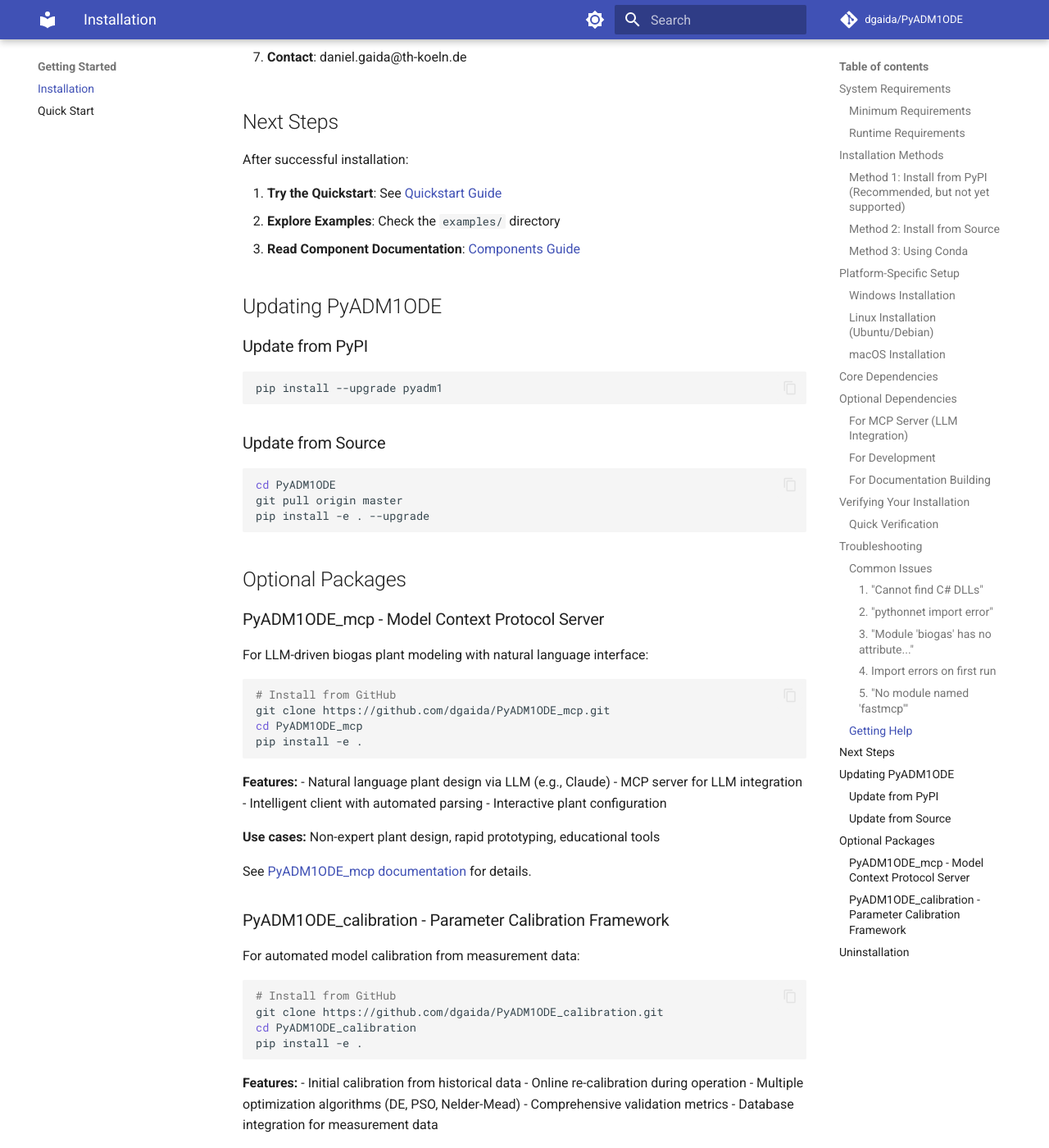
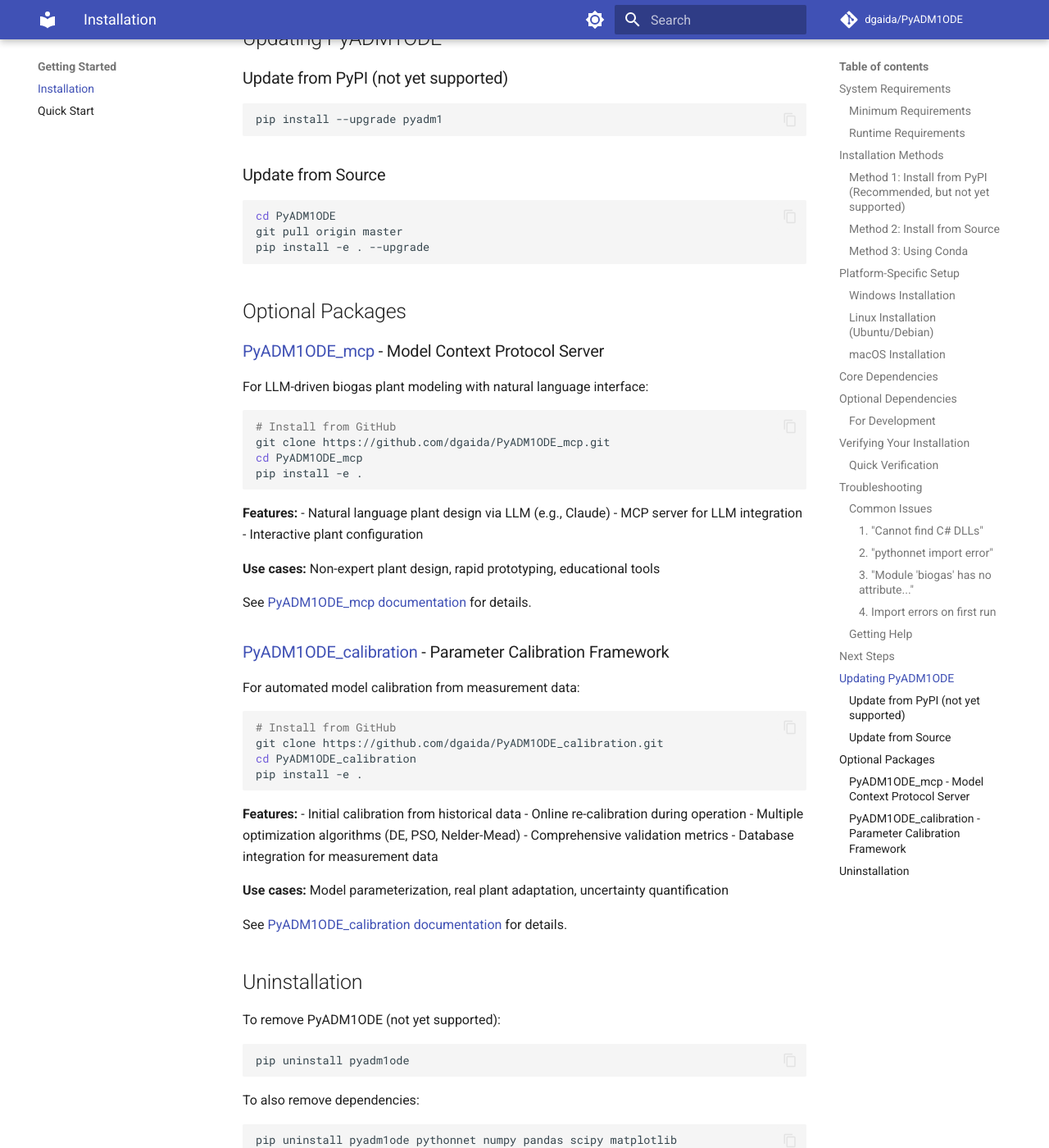
Before and after one commit to dgaida/PyADM1ODE, an MkDocs documentation site: the page built from docs/user_guide/installation.md, in a window 1280 px wide and 1400 px high, scrolled down 7119 px. Shown: the whole window at 82% size. Built offline with MkDocs 1.6.1 and Material for MkDocs 9.7.7, drawn with Linux system fonts in a browser that asks for light colours; comment, search, counter and statistics services are not loaded; some of the changed text lies outside the part shown.

Commit message:
update docs

````diff
--- a/docs/user_guide/installation.md
+++ b/docs/user_guide/installation.md
@@ -5,10 +5,10 @@
 ## System Requirements
 
 ### Minimum Requirements
-- **Python**: 3.8 or higher (3.10+ recommended, needed by [fastmcp](https://github.com/jlowin/fastmcp) package)
+- **Python**: 3.8 or higher (3.10+ recommended, needed by [fastmcp](https://github.com/jlowin/fastmcp) package, used in the optional package [PyADM1ODE_mcp](https://github.com/dgaida/PyADM1ODE_mcp))
 - **Operating System**: Windows, Linux, or macOS
-- **Memory**: 4 GB RAM minimum (8 GB recommended)
-- **Disk Space**: 500 MB for installation
+- **Memory**: 2 GB RAM minimum (4 GB recommended)
+- **Disk Space**: 10 MB for installation
 
 ### Runtime Requirements
 PyADM1ODE uses C# DLLs for substrate characterization, which requires:
@@ -63,7 +63,11 @@
 
 2. **Install PyADM1**:
    ```cmd
-   pip install pyadm1ode
+   pip install pyadm1ode  # pip not yet supported
+   # or from source:
+   git clone https://github.com/dgaida/PyADM1ODE.git
+   cd PyADM1ODE
+   pip install -e .
 
    # Windows-specific dependencies
    pip install -r requirements-windows.txt
@@ -151,20 +155,9 @@
 
 ## Optional Dependencies
 
-### For MCP Server (LLM Integration)
-```bash
-pip install fastmcp>=0.2.0
-pip install git+https://github.com/dgaida/llm_client.git
-```
-
 ### For Development
 ```bash
 pip install pytest pytest-cov black ruff mypy
-```
-
-### For Documentation Building
-```bash
-pip install sphinx sphinx-rtd-theme sphinx-autodoc-typehints
 ```
 
 ## Verifying Your Installation
@@ -305,16 +298,6 @@
 # Subsequent imports will be fast
 ```
 
-#### 5. "No module named 'fastmcp'"
-
-**Problem**: MCP server dependencies not installed.
-
-**Solution**:
-```bash
-pip install fastmcp>=0.2.0
-pip install git+https://github.com/dgaida/llm_client.git
-```
-
 ### Getting Help
 
 If you encounter issues:
@@ -333,12 +316,12 @@
 After successful installation:
 
 1. **Try the Quickstart**: See [Quickstart Guide](quickstart.md)
-2. **Explore Examples**: Check the `examples/` directory
+2. **Explore Examples**: See [Example: Basic Digester](../examples/basic_digester.md)
 3. **Read Component Documentation**: [Components Guide](components/index.md)
 
 ## Updating PyADM1ODE
 
-### Update from PyPI
+### Update from PyPI (not yet supported)
 ```bash
 pip install --upgrade pyadm1
 ```
@@ -352,7 +335,7 @@
 
 ## Optional Packages
 
-### PyADM1ODE_mcp - Model Context Protocol Server
+### [PyADM1ODE_mcp]((https://github.com/dgaida/PyADM1ODE_mcp)) - Model Context Protocol Server
 
 For LLM-driven biogas plant modeling with natural language interface:
 
@@ -366,14 +349,13 @@
 **Features:**
 - Natural language plant design via LLM (e.g., Claude)
 - MCP server for LLM integration
-- Intelligent client with automated parsing
 - Interactive plant configuration
 
 **Use cases:** Non-expert plant design, rapid prototyping, educational tools
 
 See [PyADM1ODE_mcp documentation](https://github.com/dgaida/PyADM1ODE_mcp) for details.
 
-### PyADM1ODE_calibration - Parameter Calibration Framework
+### [PyADM1ODE_calibration](https://github.com/dgaida/PyADM1ODE_calibration) - Parameter Calibration Framework
 
 For automated model calibration from measurement data:
 
@@ -397,7 +379,7 @@
 
 ## Uninstallation
 
-To remove PyADM1ODE:
+To remove PyADM1ODE (not yet supported):
 ```bash
 pip uninstall pyadm1ode
 ```
@@ -407,7 +389,7 @@
 pip uninstall pyadm1ode pythonnet numpy pandas scipy matplotlib
 ```
 
-To remove optional packages:
+To remove optional packages (not yet supported):
 ```bash
 pip uninstall pyadm1ode_mcp pyadm1ode_calibration
 ```
--- a/requirements.txt
+++ b/requirements.txt
@@ -4,8 +4,6 @@
 numpy>=1.20.0
 pandas>=1.3.0
 scipy>=1.7.0
-sqlalchemy
-psycopg2
 
 # Optional: Development tools
 # pytest>=7.0
````
Also changed, not shown: docs/index.md (+32 -49 lines), 1 other file.
